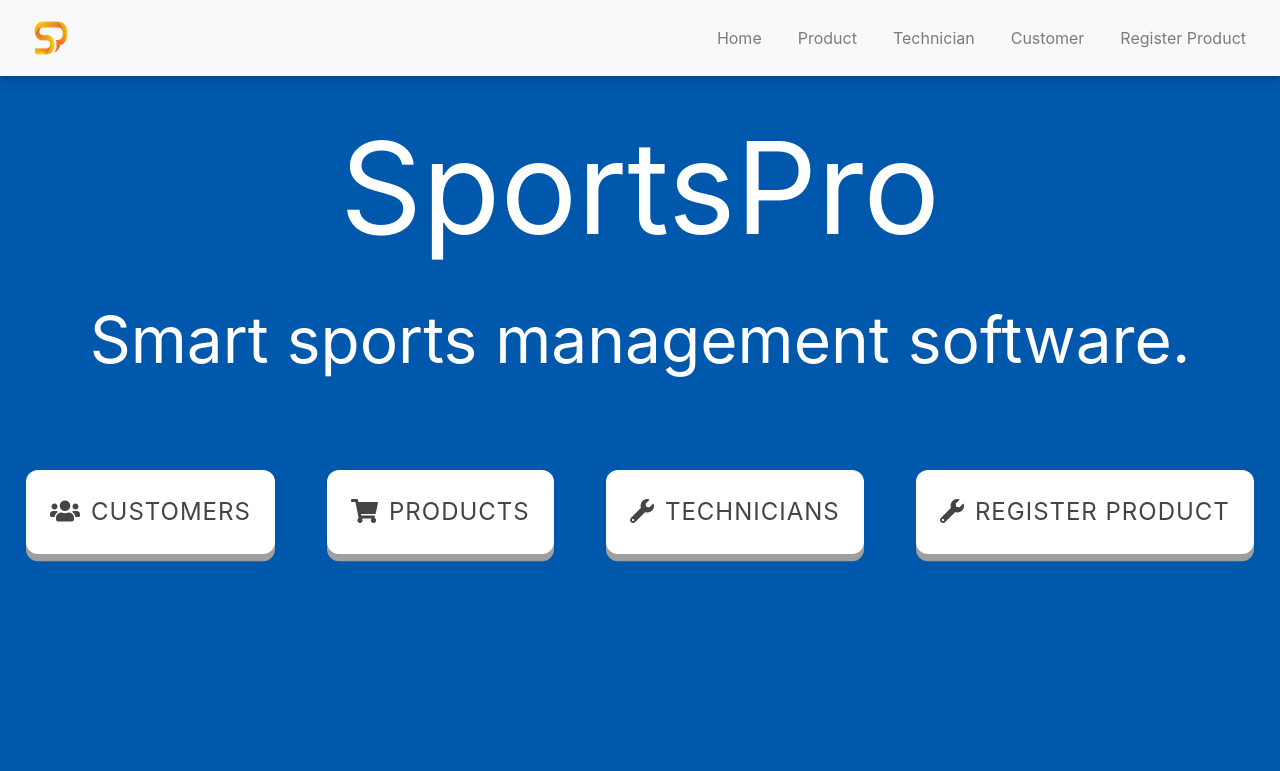
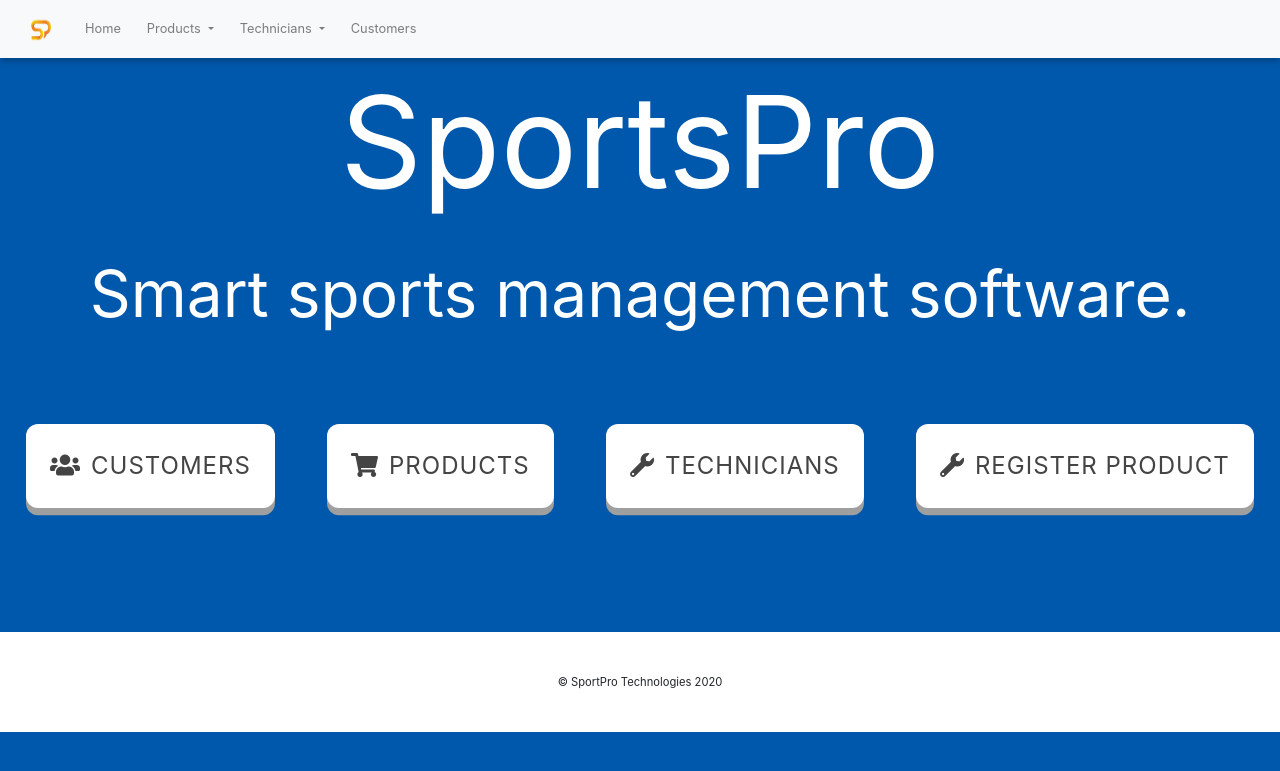
Before and after one commit to thudsonbu/cs380_project, a PHP site: page / in a window 1280 px wide. Shown: the top 771 px of the page. Run offline with PHP 8.4, Linux system fonts and the light colour scheme.

Commit message:
Enhanced navbar with user login detection and dropdowns

```diff
--- a/tech_support/css/theme.css
+++ b/tech_support/css/theme.css
@@ -28,6 +28,10 @@ footer {
     text-align: center;
 }
 
+.userIcon {
+    color: #000000;
+}
+
 /* PAGE TITLE AND HEADER STYLES */
 .jumboTron {
     height: 80vh;
@@ -43,6 +47,7 @@ footer {
     flex-direction: column;
     justify-content: center;
     align-items: center;
+    margin-top: 30px;
 }
 
 .pageTitle {
@@ -83,8 +88,8 @@ footer {
 
 .myLogo {
     margin-left: 10px;
-    width: 50px;
-    height: 50px;
+    width: 30px;
+    height: 30px;
 }
 
 .link {
@@ -100,10 +105,28 @@ footer {
 }
 
 .navItem {
-    margin: 10px;
+    margin: 0px 5px 0px 5px;
+    font-size: .8rem;
 }
 .navbar {
     box-shadow: 0 5px 5px -1px rgba(0,0,0,.2);
+    margin-bottom: 50px;
+}
+
+.top {
+    padding-top: 5px;
+}
+
+.greenText {
+    color: #83bb43;
+}
+
+.greyText {
+    color: #979797;
+}
+
+.redText {
+    color: #eb3d30;
 }
 
 /* MAIN BUTTON STYLES */
--- a/tech_support/index.php
+++ b/tech_support/index.php
@@ -34,10 +34,10 @@
 
 <body>
 
-    <nav class='navbar navbar-fixed-top navbar-expand-md navbar-light bg-light'>
+    <nav class='navbar fixed-top navbar-expand-md navbar-light bg-light'>
         <!-- Brand -->
-        <a class='navbar-brand' href='index.php'>
-            <img src='./images/avatar.png' class='myLogo' alt='myLogo'>
+        <a class='navbar-brand' href='../index.php'>
+            <img src='images/avatar.png' class='myLogo' alt='myLogo'>
         </a>
         <!-- Toggle Open Button -->
         <button class='navbar-toggler' type='button' data-toggle='collapse' data-target='#navbarCollapse' aria-haspopup='true' aria-expanded='false'>
@@ -45,21 +45,31 @@
         </button>
         <!-- Navbar Content -->
         <div class='collapse navbar-collapse' id='navbarCollapse'>
-            <ul class='navbar-nav ml-auto'>
+            <ul class='navbar-nav'>
                 <li class='navbar-nav navItem'>
-                    <a class='nav-link link' href='./index.php'><span class=''>Home</span></a>
+                    <a class='nav-link link' href='index.php'><span class=''>Home</span></a>
+                </li>
+                <li class='nav-item dropdown navItem'>
+                    <a class='nav-link dropdown-toggle' href='#' id='navbarDropdownMenuLink' data-toggle='dropdown' aria-haspopup='true' aria-expanded='false'>
+                        Products
+                    </a>
+                    <div class='dropdown-menu' aria-labelledby='navbarDropdownMenuLink'>
+                        <a class='dropdown-item' href='./product_manager/index.php'>View Products</a>
+                        <a class='dropdown-item' href='./product_manager/addProduct.php'>New Products</a>
+                        <a class='dropdown-item' href='./register_product/index.php'>Register Product</a>
+                    </div>
+                </li>
+                <li class='nav-item dropdown navItem'>
+                    <a class='nav-link dropdown-toggle' href='#' id='navbarDropdownMenuLink' data-toggle='dropdown' aria-haspopup='true' aria-expanded='false'>
+                        Technicians
+                    </a>
+                    <div class='dropdown-menu' aria-labelledby='navbarDropdownMenuLink'>
+                        <a class='dropdown-item' href='./technician_manager/index.php'>View Technicians</a>
+                        <a class='dropdown-item' href='./technician_manager/newTech.php'>New Technician</a>
+                    </div>
                 </li>
                 <li class='navbar-nav navItem'>
-                    <a class='nav-link link' href='./product_manager/index.php'><span class=''>Product</span></a>
-                </li>
-                <li class='navbar-nav navItem'>
-                    <a class='nav-link link' href='./technician_manager/index.php'><span class=''>Technician</span></a>
-                </li>
-                <li class='navbar-nav navItem'>
-                    <a class='nav-link link' href='./customer_manager/index.php'><span class=''>Customer</span></a>
-                </li>
-                <li class='navbar-nav navItem'>
-                    <a class='nav-link link' href='./register/index.php'><span class=''>Register Product</span></a>
+                    <a class='nav-link link' href='./customer_manager/index.php'><span class=''>Customers</span></a>
                 </li>
             </ul>
         </div>
@@ -84,3 +94,17 @@
     </div>
 
 </div>
+
+<footer class='footer'>
+    <div class='footerCopyright'>
+        &#169; SportPro Technologies 2020
+    </div>
+</footer>
+
+<script src="https://code.jquery.com/jquery-3.3.1.slim.min.js" integrity="sha384-q8i/X+965DzO0rT7abK41JStQIAqVgRVzpbzo5smXKp4YfRvH+8abtTE1Pi6jizo" crossorigin="anonymous"></script>
+<script src="https://cdnjs.cloudflare.com/ajax/libs/popper.js/1.14.7/umd/popper.min.js" integrity="sha384-UO2eT0CpHqdSJQ6hJty5KVphtPhzWj9WO1clHTMGa3JDZwrnQq4sF86dIHNDz0W1" crossorigin="anonymous"></script>
+<script src="https://stackpath.bootstrapcdn.com/bootstrap/4.3.1/js/bootstrap.min.js" integrity="sha384-JjSmVgyd0p3pXB1rRibZUAYoIIy6OrQ6VrjIEaFf/nJGzIxFDsf4x0xIM+B07jRM" crossorigin="anonymous"></script>
+
+</body>
+
+</html>
--- a/tech_support/register_product/account.php
+++ b/tech_support/register_product/account.php
@@ -49,7 +49,7 @@ makeHeader('Login');
 
         echo "You are logged in as $email <br><br>";
 
-        echo "<a class='button red' href='logout.php' tite = 'Logout'>Logout.</a>";
+        echo "<a class='button red' href='logout.php' tite ='Logout'>Logout</a>";
 
     ?>
     </div>
--- a/tech_support/view/header.php
+++ b/tech_support/view/header.php
@@ -13,6 +13,10 @@ function makeHeader($pageTitle) {
 
         <!-- Bootstrap Style Sheets -->
         <link rel='stylesheet' href='https://stackpath.bootstrapcdn.com/bootstrap/4.3.1/css/bootstrap.min.css' integrity='sha384-ggOyR0iXCbMQv3Xipma34MD+dH/1fQ784/j6cY/iJTQUOhcWr7x9JvoRxT2MZw1T' crossorigin='anonymous'>
+
+
+        <!-- Icons -->
+        <link rel='stylesheet' href='https://use.fontawesome.com/releases/v5.15.1/css/all.css' integrity='sha384-vp86vTRFVJgpjF9jiIGPEEqYqlDwgyBgEF109VFjmqGmIY/Y4HV4d3Gp2irVfcrp' crossorigin='anonymous'>
 
         <!-- Custom Font -->
         <link href='https://fonts.googleapis.com/css?family=Lato:300,400' rel='stylesheet'>
```
Also changed, not shown: tech_support/view/nav.php (+43 -13 lines).
